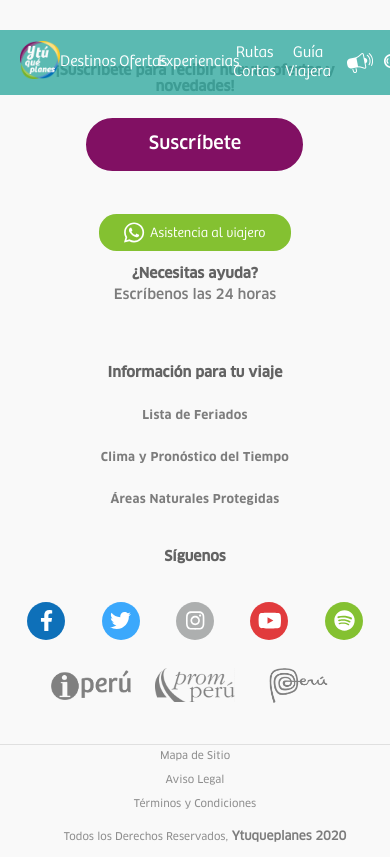
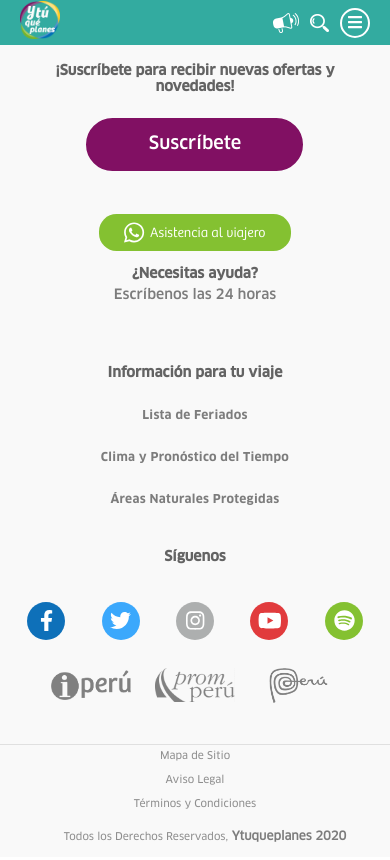
Before and after one commit to ShakCross/y-tu-que-planes-web, a React app: page / in a window 390 px wide. Built offline with nearby package versions, Linux system fonts and the light colour scheme.

Commit message:
Old header added

```diff
--- a/src/components/header/Header.jsx
+++ b/src/components/header/Header.jsx
@@ -1,11 +1,11 @@
 import React, { useState } from 'react'
-// import Container from './node_modules/react-bootstrap/Container'
-// import Row from './node_modules/react-bootstrap/Row'
 import Logo from 'assets/img/ytqp-logo.png';
 import Alert from 'assets/img/alert_top.png';
 import User from 'assets/img/user.png';
 import Search from 'assets/img/search.png';
 import styles from './header.module.scss';
+import { faBars } from "@fortawesome/free-solid-svg-icons";
+import { FontAwesomeIcon } from "@fortawesome/react-fontawesome";
 
 
 const Header = () => {
@@ -19,22 +19,22 @@ const Header = () => {
                 <div className={styles.header_row}>
                     <nav className={styles.header_nav}>
                         <div className={styles.menu_item} >
-                            <a href="https://www.ytuqueplanes.com/destinos">Destinos</a>
+                            <a href="https://www.ytuqueplanes.com/destinos" target="_blank" rel="noopener noreferrer">Destinos</a>
                         </div>
                         <div className={styles.menu_item}>
-                            <a href="https://www.ytuqueplanes.com/ofertas">Ofertas</a>
+                            <a href="https://www.ytuqueplanes.com/ofertas" target="_blank" rel="noopener noreferrer">Ofertas</a>
                         </div>
                         <div className={styles.menu_item}>
-                            <a href="https://www.ytuqueplanes.com/actividades/1_aventura">Experiencias</a>
+                            <a href="https://www.ytuqueplanes.com/actividades/1_aventura" target="_blank" rel="noopener noreferrer">Experiencias</a>
                         </div>
                         <div className={styles.menu_logo}>
-                            <a href="https://www.ytuqueplanes.com/"><img alt="Logo-Ytuqueplanes" src={Logo} /></a>
+                            <a href="https://www.ytuqueplanes.com/" target="_blank" rel="noopener noreferrer"><img alt="Logo-Ytuqueplanes" src={Logo} /></a>
                         </div>
                         <div className={styles.menu_item}>
-                            <a href="https://www.ytuqueplanes.com/rutas-cortas">Rutas Cortas</a>
+                            <a href="https://www.ytuqueplanes.com/rutas-cortas" target="_blank" rel="noopener noreferrer">Rutas Cortas</a>
                         </div>
                         <div className={styles.menu_item}>
-                            <a href="https://www.ytuqueplanes.com/novedades">Guía Viajera</a>
+                            <a href="https://www.ytuqueplanes.com/novedades" target="_blank" rel="noopener noreferrer">Guía Viajera</a>
                         </div>
                         <div style={{ cursor: "not-allowed" }} className={styles.menu_item_icons}>
                             <img className={styles.header_icon_bg} src={Alert} alt="icono-alerta" />
@@ -48,26 +48,26 @@ const Header = () => {
                             <a href="/">
                                 <img src={Search} alt="icono-buscar" />
                             </a>
-                            <a href="#" className="hidden-collapse" onClick={handleToggle}>
-                                <i className="fa fa-bars"></i>
+                            <a href="#" className={styles.hidden_collapse} onClick={handleToggle}>
+                                <FontAwesomeIcon className={styles.bars} icon={faBars} />
                             </a>
                         </div>
                     </nav>
                     {toggle ? ('') :
                         (<div className={styles.toggle_menu}>
-                            <div className={styles.menu-item-mobile} >
+                            <div className={styles.menu_item_mobile} >
                                 <a href="https://www.ytuqueplanes.com/destinos">Destinos</a>
                             </div>
-                            <div className={styles.menu-item-mobile}>
+                            <div className={styles.menu_item_mobile}>
                                 <a href="https://www.ytuqueplanes.com/ofertas">Ofertas</a>
                             </div>
-                            <div className={styles.menu-item-mobile}>
+                            <div className={styles.menu_item_mobile}>
                                 <a href="https://www.ytuqueplanes.com/actividades/1_aventura">Experiencias</a>
                             </div>
-                            <div className={styles.menu-item-mobile}>
+                            <div className={styles.menu_item_mobile}>
                                 <a href="https://www.ytuqueplanes.com/rutas-cortas">Rutas Cortas</a>
                             </div>
-                            <div className={styles.menu-item-mobile}>
+                            <div className={styles.menu_item_mobile}>
                                 <a href="https://www.ytuqueplanes.com/novedades">Guía Viajera</a>
                             </div>
                         </div>)}
--- a/src/components/header/header.module.scss
+++ b/src/components/header/header.module.scss
@@ -1,3 +1,34 @@
+.header_container {
+    width: 100%;
+    padding-right: 15px;
+    padding-left: 15px;
+    margin-right: auto;
+    margin-left: auto;
+  }
+
+  @media (min-width: 576px) {
+    .header_container {
+      max-width: 540px;
+    }
+  }
+
+  @media (min-width: 768px) {
+    .header_container {
+      max-width: 720px;
+    }
+  }
+
+  @media (min-width: 992px) {
+    .header_container {
+      max-width: 960px;
+    }
+  }
+
+  @media (min-width: 1200px) {
+    .header_container {
+      max-width: 1140px;
+    }
+  }
 .header_nav{
     width: inherit;
     height: 65px;
@@ -14,9 +45,9 @@
 }
 .header_row{
     width: inherit;
-    margin-right: 0px;
-    margin-left: 0px;
     justify-content: center;
+    display: flex;
+    flex-wrap: wrap;
 }
 .menu_item{
     width: 14%;
@@ -33,11 +64,16 @@
 }
 .menu_item > a{
     text-decoration: none;
+    width: 100%;
+    height: 100%;
+    display: flex;
+    align-items: center;
+    justify-content: center;
 }
-.menu-item-mobile > a{
+.menu_item_mobile > a{
     color: $white;
 }
-.menu_item-mobile > a{
+.menu_item_mobile > a{
     text-decoration: none;
 }
 .menu_item:hover {
@@ -65,7 +101,13 @@
     display: none;
     align-items: center;
 }
-.hidden-collapse{
+.bars{
+    color: white;
+    position: relative;
+    top: 4px;
+    left: 6px;
+}
+.hidden_collapse{
     margin: 0px 20px 0px 0px;
     border-color: #fff!important;
     border-radius: 100px;
@@ -73,10 +115,10 @@
     height: 30px;
     border: solid 2px;
 }
-.hidden-collapse:hover{
+.hidden_collapse:hover{
     text-decoration: none;
 }
-a.hidden-collapse > i {
+a.hidden_collapse > i {
     color: white;
     position: relative;
     top: 4px;
@@ -98,7 +140,7 @@ div.menu_responsive > a > i{
     padding-top: 34px;
     display: none;
 }
-.menu-item-mobile{
+.menu_item_mobile{
     border-top: solid 1px $grey;
     color: $white;
     padding-top: 15px;
@@ -127,16 +169,16 @@ div.menu_responsive > a > i{
         width: 40px;
         height: auto;
     }
-    .menu-item, .menu_item_icons{
+    .menu_item, .menu_item_icons{
         display: none;
     }
-    .hidden-collapse{
+    .hidden_collapse{
         display: flex;
     }
-    .header-nav{
+    .header_nav{
         height: 45px;
     }
-    .header-nav{
+    .header_nav{
         margin: 0px;
         border-radius: 0px;
         background-color: $pale-green;
```
